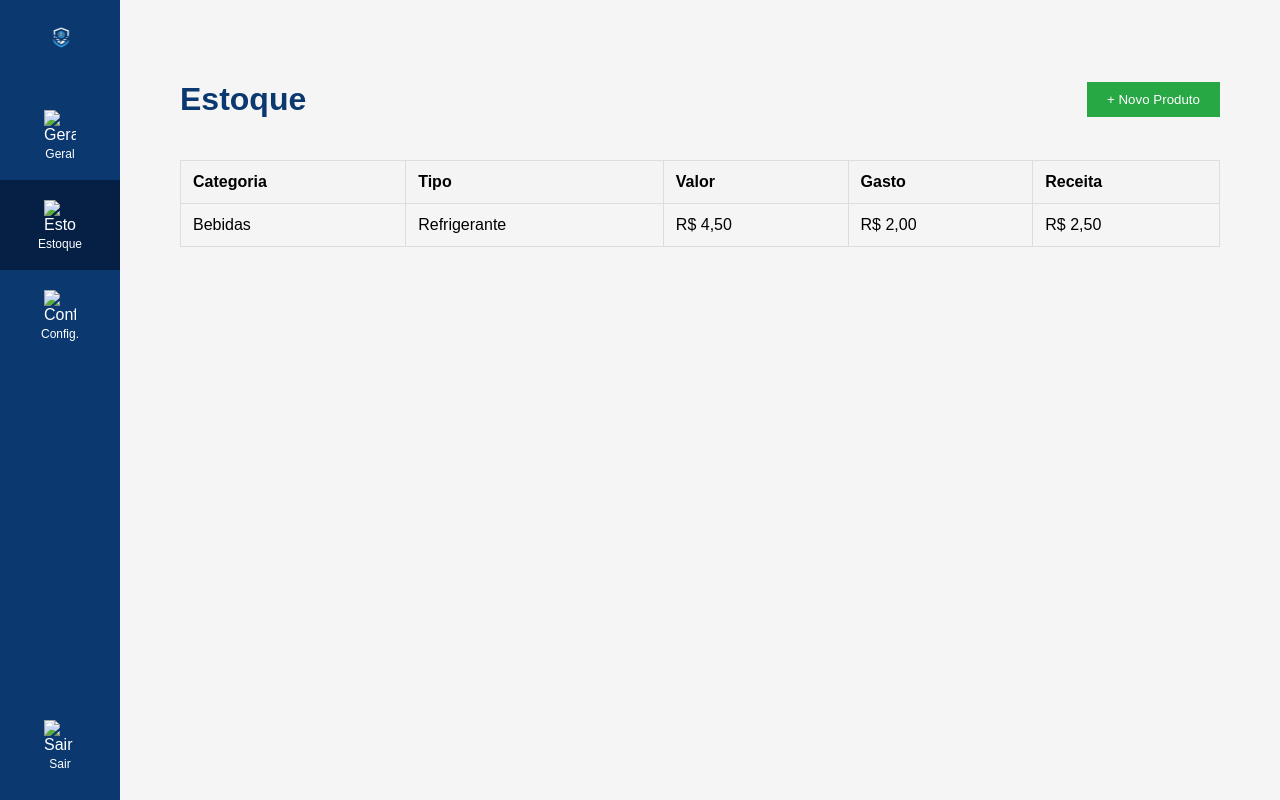
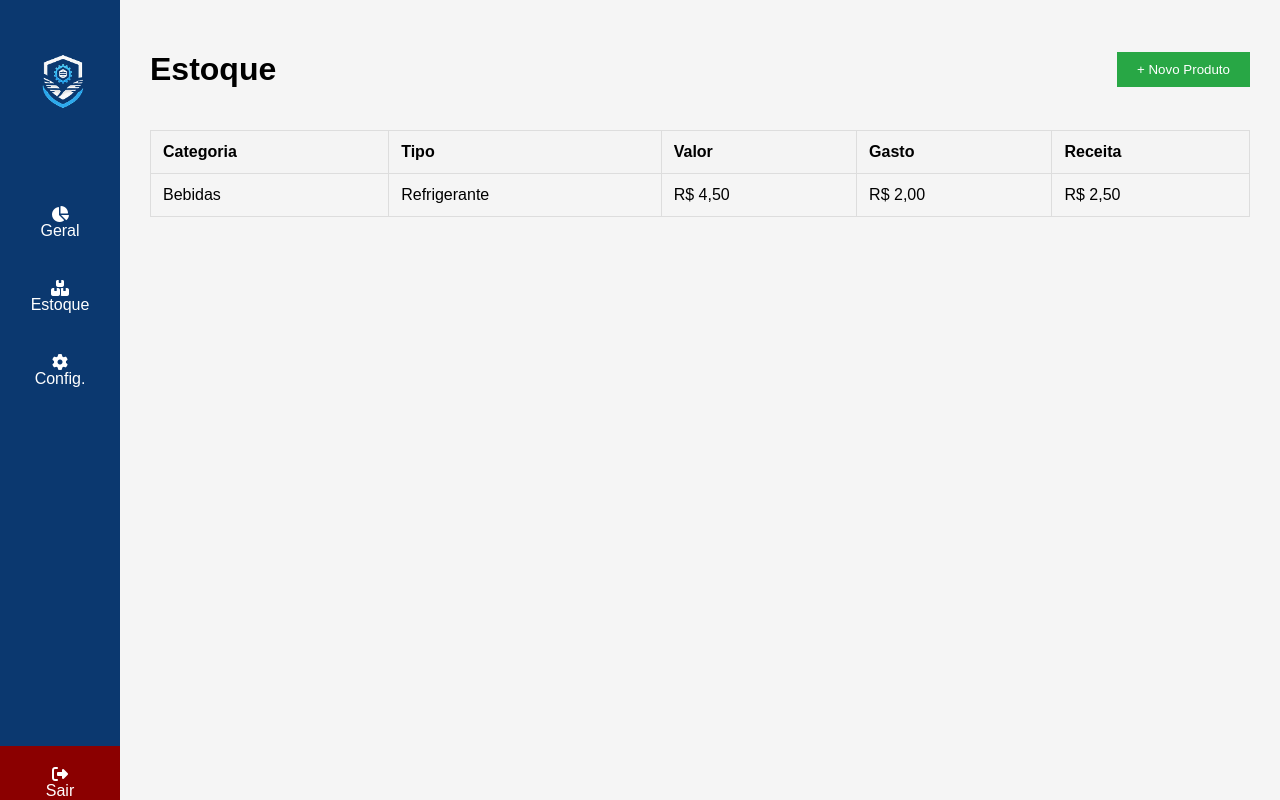
Before and after one commit to guilhermelins11/Code-to-be-Verificade, a plain HTML site: page front/estoque.html in a window 1280 px wide. Drawn offline with Linux system fonts and the light colour scheme; files whose address does not match are found by name.

Commit message:
Update estoque.html
Atualização do arquivo com o direcionamento do menu lateral feito com o css.

```diff
--- a/front/estoque.html
+++ b/front/estoque.html
@@ -1,129 +1,43 @@
-<!-- estoque.html -->
 <!DOCTYPE html>
 <html lang="pt-BR">
 <head>
   <meta charset="UTF-8" />
   <meta name="viewport" content="width=device-width, initial-scale=1.0" />
   <title>Estoque</title>
-  <link rel="stylesheet" href="../css/painel.css" />
-  <link rel="shortcut icon" href="images/logoBlack.png" type="image/x-icon"/>
+  <link rel="stylesheet" href="../css/styleest.css" />
+  <link rel="shortcut icon" href="../images/logoBlack.png" type="image/x-icon" />
+  <link rel="stylesheet" href="https://cdnjs.cloudflare.com/ajax/libs/font-awesome/6.4.0/css/all.min.css" />
 </head>
-<style>
-aside {
-  width: 120px;
-  background-color: #0B386F;
-  display: flex;
-  flex-direction: column;
-  justify-content: space-between;
-  align-items: center;
-  padding: 20px 0;
-}
-
-.menu-topo, .menu-base {
-  display: flex;
-  flex-direction: column;
-  align-items: center;
-}
-
-.menu-item {
-  width: 100%;
-  height: 90px;
-  display: flex;
-  flex-direction: column;
-  align-items: center;
-  justify-content: center;
-  color: white;
-  text-decoration: none;
-  transition: background 0.3s;
-}
-
-.menu-item:hover {
-  background-color: #1F375A;
-}
-
-.menu-item.active {
-  background-color: #061F45;
-}
-
-.menu-item i {
-  font-size: 24px;
-  margin-bottom: 5px;
-}
-
-.logo {
-  width: 60px;
-  height: 60px;
-  margin-bottom: 30px;
-}
-</style>
-
 <body>
+  <aside>
     <div class="sidebar">
       <div class="menu-item logo">
         <img src="images/logo.png" alt="Logo" class="logo-img" />
       </div>
+
       <a href="geral.html" class="menu-item">
-      <img src="images/icone-geral.png" alt="Geral" />
+        <i class="fas fa-chart-pie"></i>
         <span>Geral</span>
       </a>
+
       <a href="estoque.html" class="menu-item active">
-      <img src="images/icone-estoque.png" alt="Estoque" />
+        <i class="fas fa-boxes"></i>
         <span>Estoque</span>
       </a>
+
       <a href="config.html" class="menu-item">
-      <img src="images/icone-config.png" alt="Configurações" />
+        <i class="fas fa-cog"></i>
         <span>Config.</span>
       </a>
+
       <a href="index.html" class="menu-item logout">
-      <img src="images/icone-sair.png" alt="Sair" />
+        <i class="fas fa-sign-out-alt"></i>
         <span>Sair</span>
       </a>
     </div>
+  </aside>
 
   <main class="main-content">
-    <style>
-      body {
-        font-family: Arial, sans-serif;
-        margin: 30px;
-      }
-
-      .header {
-        display: flex;
-        justify-content: space-between;
-        align-items: center;
-        margin-bottom: 20px;
-      }
-
-      button {
-        padding: 10px 20px;
-        background-color: #28a745;
-        color: white;
-        border: none;
-        cursor: pointer;
-      }
-
-      button:hover {
-        background-color: #218838;
-      }
-
-      table {
-        width: 100%;
-        border-collapse: collapse;
-      }
-
-      th, td {
-        padding: 12px;
-        border: 1px solid #ddd;
-        text-align: left;
-      }
-
-      th {
-        background-color: #f4f4f4;
-      }
-    </style>
-  </head>
-  <body>
-
     <div class="header">
       <h1>Estoque</h1>
       <button onclick="location.href='novo-produto.html'">+ Novo Produto</button>
@@ -147,11 +61,10 @@
           <td>R$ 2,00</td>
           <td>R$ 2,50</td>
         </tr>
-        <!-- Outros produtos podem ser adicionados aqui -->
       </tbody>
     </table>
+  </main>
 
   <script src="../scripts/main.js"></script>
 </body>
-
 </html>
```
Lines whose indentation alone changed are shown as unchanged.
